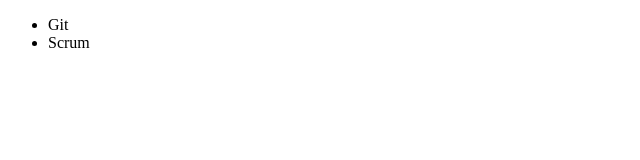
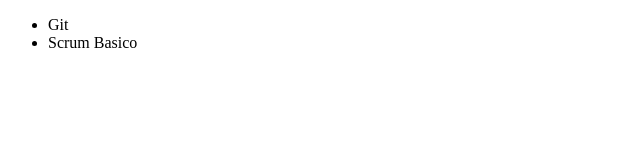
Before and after one commit to Vinickpkx/alura-git, a plain HTML site: page index.html in a window 1280 px wide. Shown: the full height of the page, 0-640 px from the left. Drawn offline with Linux system fonts and the light colour scheme.

Commit message:
Renomeando curso de Scrum

```diff
--- a/index.html
+++ b/index.html
@@ -11,7 +11,7 @@
 <body>
     <ul>
         <li>Git</li>
-        <li>Scrum</li>
+        <li>Scrum Basico</li>
     </ul>
 </body>
 
```
